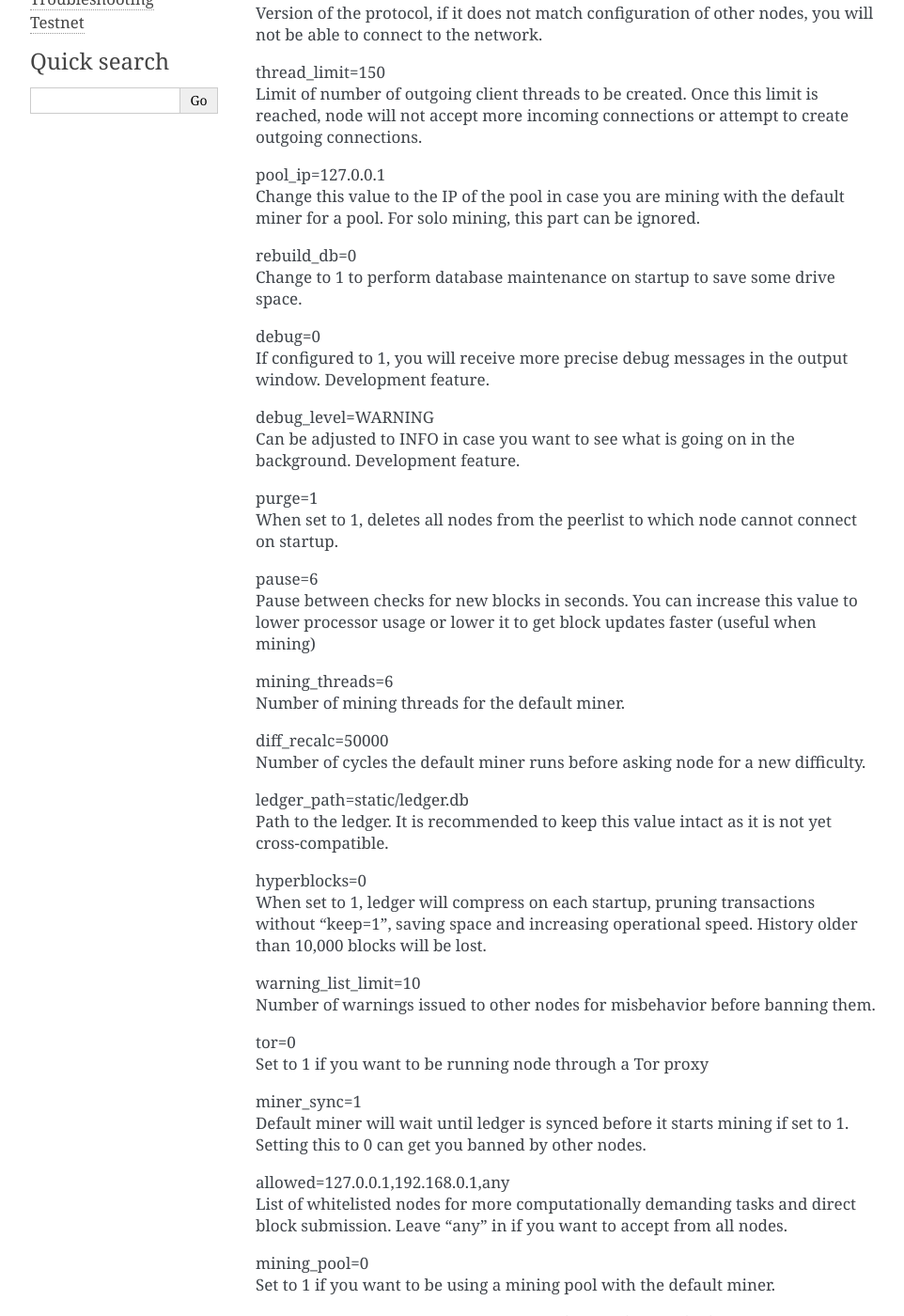
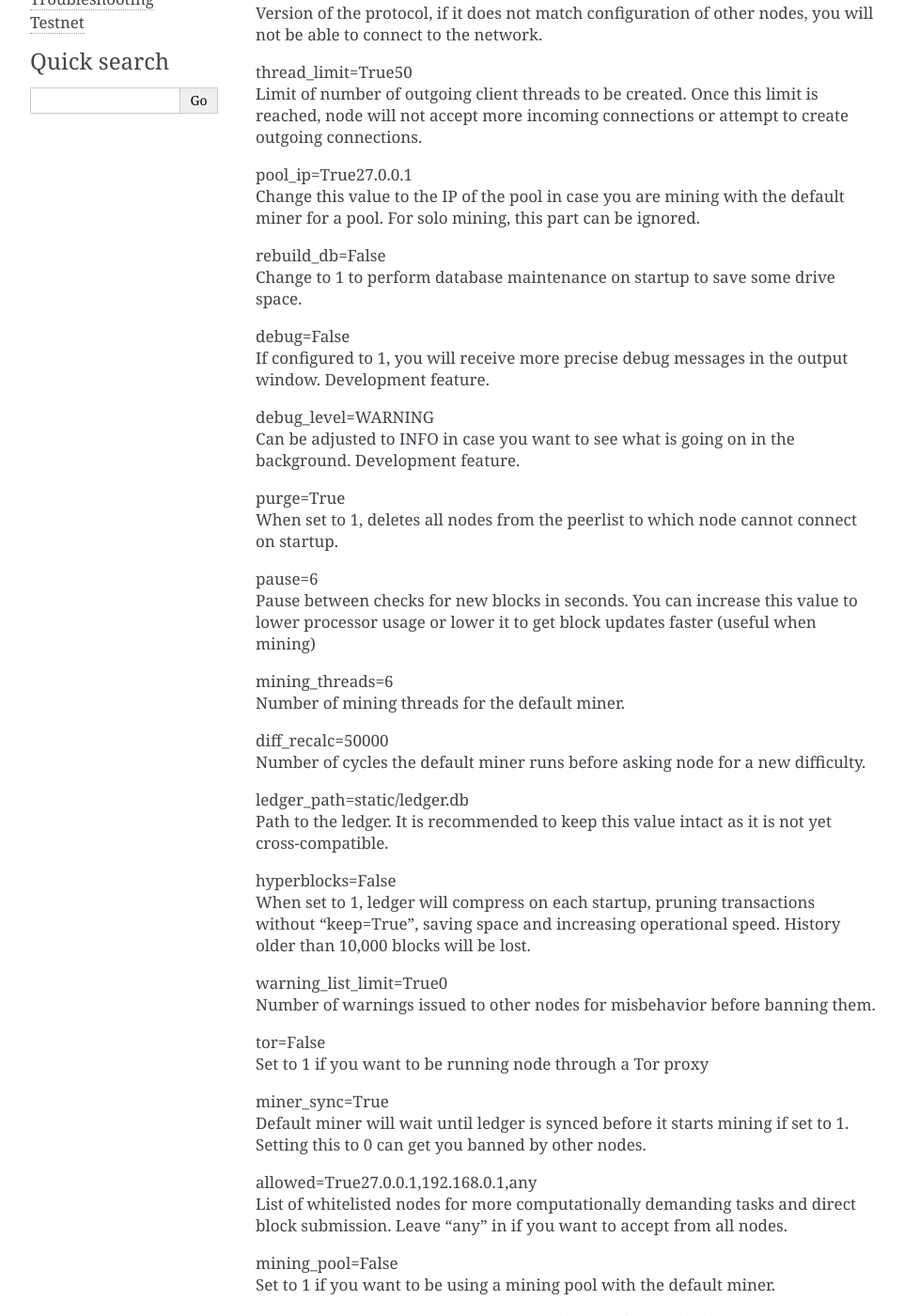
Before and after one commit to bismuthfoundation/BismuthDocumentation, a Sphinx documentation site: the page built from source/Configuration.rst, in a window 1280 px wide and 1400 px high, scrolled down 447 px. Shown: the whole window at 94% size, without its empty margins (148-1110 px from the left). Built offline with Sphinx 7.4.7, drawn with Linux system fonts in a browser that asks for light colours; pages that are not in the unit, such as notebooks, are missing from menus; some of the changed text lies outside the part shown.

Commit message:
update documentation

```diff
--- a/source/Configuration.rst
+++ b/source/Configuration.rst
@@ -10,28 +10,28 @@ Individual lines are explained below:
 | genesis=4edadac9093d9326ee4b17f869b14f1a2534f96f9c5d7b48dc9acaed
 | Genesis address. This value should not be changed.
 
-| verify=0
+| verify=False
 | Blockchain signature verification. When set to 1, every transaction signature in the blockchain will be verified.
 
 | version=mainnnet0011
 | Version of the protocol, if it does not match configuration of other nodes, you will not be able to connect to the network.
 
-| thread_limit=150
+| thread_limit=True50
 | Limit of number of outgoing client threads to be created. Once this limit is reached, node will not accept more incoming connections or attempt to create outgoing connections.
 
-| pool_ip=127.0.0.1
+| pool_ip=True27.0.0.1
 | Change this value to the IP of the pool in case you are mining with the default miner for a pool. For solo mining, this part can be ignored.
 
-| rebuild_db=0
+| rebuild_db=False
 | Change to 1 to perform database maintenance on startup to save some drive space.
 
-| debug=0
+| debug=False
 | If configured to 1, you will receive more precise debug messages in the output window. Development feature.
 
 | debug_level=WARNING
 | Can be adjusted to INFO in case you want to see what is going on in the background. Development feature.
 
-| purge=1
+| purge=True
 | When set to 1, deletes all nodes from the peerlist to which node cannot connect on startup.
 
 | pause=6
@@ -46,32 +46,32 @@ Individual lines are explained below:
 | ledger_path=static/ledger.db
 | Path to the ledger. It is recommended to keep this value intact as it is not yet cross-compatible.
 
-| hyperblocks=0
-| When set to 1, ledger will compress on each startup, pruning transactions without "keep=1", saving space and increasing operational speed. History older than 10,000 blocks will be lost.
+| hyperblocks=False
+| When set to 1, ledger will compress on each startup, pruning transactions without "keep=True", saving space and increasing operational speed. History older than 10,000 blocks will be lost.
 
-| warning_list_limit=10
+| warning_list_limit=True0
 | Number of warnings issued to other nodes for misbehavior before banning them.
 
-| tor=0
+| tor=False
 | Set to 1 if you want to be running node through a Tor proxy
 
-| miner_sync=1
+| miner_sync=True
 | Default miner will wait until ledger is synced before it starts mining if set to 1. Setting this to 0 can get you banned by other nodes.
 
-| allowed=127.0.0.1,192.168.0.1,any
+| allowed=True27.0.0.1,192.168.0.1,any
 | List of whitelisted nodes for more computationally demanding tasks and direct block submission. Leave "any" in if you want to accept from all nodes.
 
-| mining_pool=0
+| mining_pool=False
 | Set to 1 if you want to be using a mining pool with the default miner.
 
 | pool_address=4edadac9093d9326ee4b17f869b14f1a2534f96f9c5d7b48dc9acaed
 | Address of the pool if you are mining for it.
 
-| ram=1
+| ram=True
 | Enable usage of random access memory instead of using drive all the time. Requires memory proportional to the current blockchain size, tolerates hyperblocks.
 
 | pool_percentage=75
 | If you are running a default pool, this is the difficulty percentage for accepting shares as compared to the real difficulty.
 
-| node_ip=127.0.0.1
+| node_ip=True27.0.0.1
 | You can change this IP if you are using a remote node.
```
Also changed, not shown: source/Troubleshooting.rst (+20 -2 lines).
